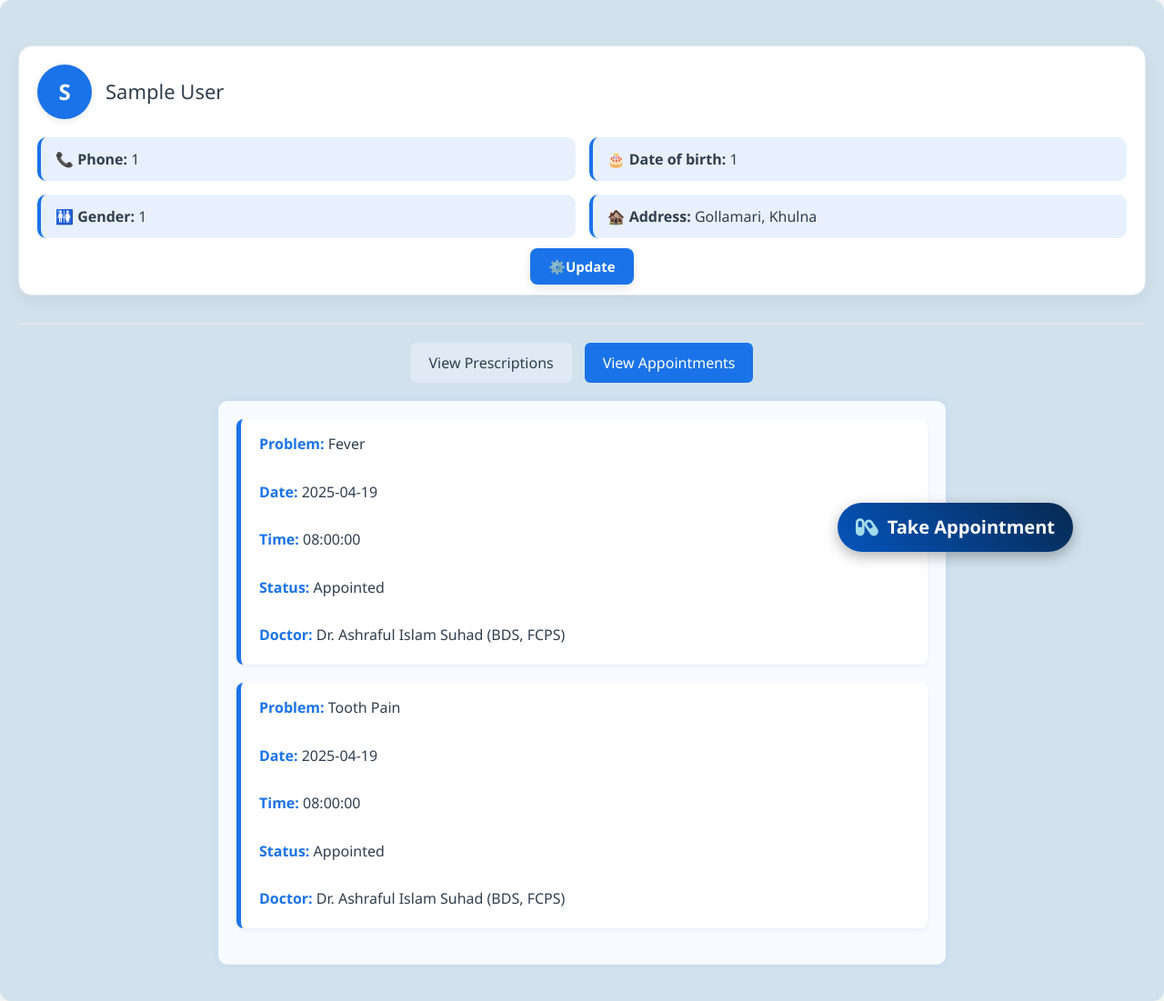
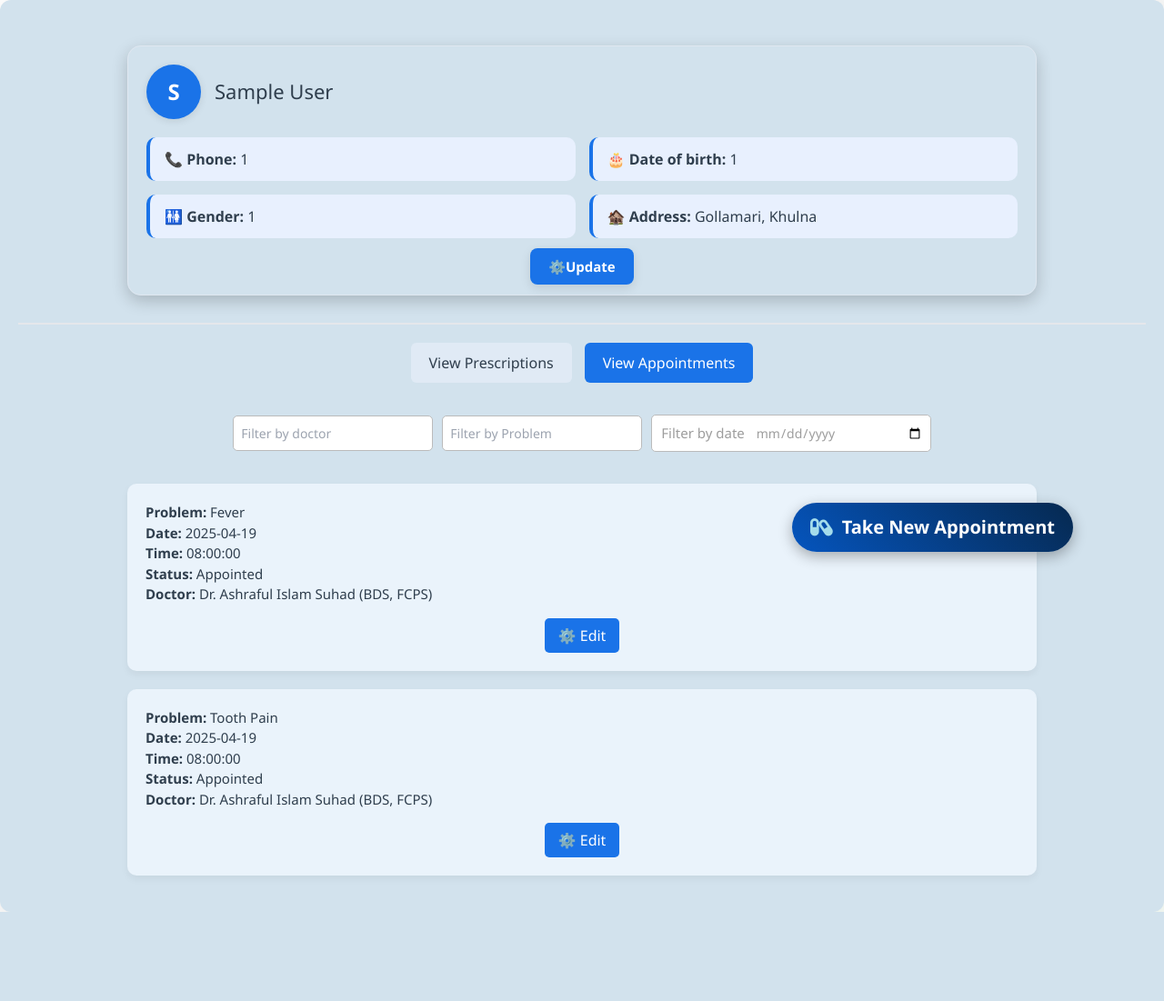
Before and after one commit to SaifulIslamReyad/PG_wamp, a PHP site: page /patient/dash.php in a window 1280 px wide, after a click on "View Appointments". Shown: the part 93-1194 px from the top of the page at 91% size. After the commit the page ends 1096 px from the top, so only its background shows below. Run offline with PHP 8.4, Linux system fonts and the light colour scheme; the visitor is signed in with stand-in values (Sample User, id 1); data comes from the database, SQL or seed files in the repository; data that the repository does not hold is empty; some libraries are stand-ins or nearby versions.

Commit message:
updated ui

```diff
--- a/patient/dash.css
+++ b/patient/dash.css
@@ -10,13 +10,18 @@ body {
     color: #2f3e4d;
 }
 
+
+
+
+
 .dashboard-card {
-    background-color: #ffffff;
+    max-width: 1000px;
+    /* background-color: #ffffff; */
     border: 1px solid #dfe7f0;
     border-radius: 15px;
     padding: 20px;
     margin: 30px auto;
-    box-shadow: 0 6px 18px rgba(0, 0, 0, 0.06);
+    box-shadow: 0 6px 18px rgba(0, 0, 0, 0.2);
 }
 
 .dashboard-header {
@@ -168,9 +173,9 @@ tbody tr:hover {
 }
 
 .prescription-card h3 {
-    font-size: 1.2rem;
+    font-size: 1.7rem;
     color: #1a73e8;
-    margin-bottom: 10px;
+    margin-bottom: 5px;
 }
 
 .prescription-card p {
@@ -199,46 +204,11 @@ tbody tr:hover {
     background-color: #f0f4fa;
 }
 
-/* Appointments */
-#appointments {
-    margin: 20px;
-    padding: 20px;
-    background-color: #f7faff;
-    border-radius: 10px;
-    box-shadow: 0 0 10px rgba(0, 123, 255, 0.1);
-    max-width: 800px;
-    margin-left: auto;
-    margin-right: auto;
-}
 
-.appointment-row {
-    background-color: #ffffff;
-    border-left: 5px solid #1a73e8;
-    margin-bottom: 20px;
-    padding: 15px 20px;
-    border-radius: 8px;
-    transition: all 0.3s ease-in-out;
-    box-shadow: 0 2px 5px rgba(0,0,0,0.05);
-}
 
-.appointment-row:hover {
-    background-color: #f0f8ff;
-    transform: scale(1.01);
-}
 
-.appointment-row span {
-    display: block;
-    margin-bottom: 6px;
-    color: #2f3e4d;
-    font-size: 16px;
-}
 
-.appointment-row span strong {
-    color: #1a73e8;
-    font-weight: 600;
-}
 
-/* Floating Appointment Button */
 .takeapp {
     position: fixed;
     bottom: 100px;
@@ -313,3 +283,79 @@ tbody tr:hover {
 .section.active {
     display: block;
 }
+
+
+.hide-btn {
+    background-color: #1a73e8;
+    color: white;
+    padding: 7px 15px;
+    border: none;
+    border-radius: 5px;
+    font-size: 16px;
+    cursor: pointer;
+}
+.hide-btn:hover {
+    background-color:  #10458a;
+}
+
+/* Center the button using flex */
+.button-container {
+    display: flex;
+    justify-content: center;
+    margin: 15px 0 0 0;
+}
+
+
+
+
+
+
+
+.filter-form {
+    display: flex;
+    flex-wrap: wrap;
+    justify-content: center;
+    align-items: center;
+    gap: 10px;
+    padding: 15px;
+    margin: 20px auto;
+    max-width: 800px;
+    /* background-color: #f8f9ff; */
+    /* border: 1px solid #ccc; */
+    border-radius: 10px;
+}
+
+.filter-form input.find {
+    padding: 8px 8px;
+    border: 1px solid #bbb;
+    border-radius: 5px;
+    min-width: 200px;
+    font-size: 14px;
+}
+
+.filter-form .hide-btn {
+    background-color: blue;
+    color: white;
+    padding: 8px 16px;
+    border: none;
+    border-radius: 6px;
+    cursor: pointer;
+    font-weight: bold;
+    transition: background-color 0.3s ease;
+}
+
+.filter-form .hide-btn:hover {
+    background-color: #0033cc;
+}
+
+.filter-form #filter_date{
+    border: 0px solid black;
+}
+
+.filter-form .input-group{
+    border: 1px solid #bbb;
+    border-radius: 5px;
+    color: #9d9d9d;
+    background-color: white;
+    padding-left: 10px;
+}
--- a/patient/dash.php
+++ b/patient/dash.php
@@ -62,9 +62,20 @@ $patient_id = $_SESSION['patient_id'];
         </div>
 
         <!-- Prescriptions Section -->
+
         <div id="prescriptions" class="section active">
+            <form class="filter-form" onsubmit="event.preventDefault(); filterPrescriptions();">
+
+                <input type="text" id="filter_doctor" class="find" placeholder="Filter by doctor" />
+                <input type="text" id="filter_problem" class="find" placeholder="Filter by CC" />
+                <div class="input-group">
+                    <label for="filter_date">Filter by date</label>
+                    <input type="date" id="filter_date" class="find" />
+                </div>
+                <!-- <button type="submit" class="hide-btn">🔍 Filter</button> -->
+            </form>
             <?php
-            $prescription_sql = "SELECT p.prescription_id, p.issued_date, d.doctor_name, d.qualification
+            $prescription_sql = "SELECT p.prescription_id, p.issued_date, p.cc, d.doctor_name, d.qualification
                                  FROM prescriptions p
                                  JOIN appointments a ON p.prescription_id = a.appointment_no
                                  JOIN doctors d ON a.doctor_id = d.doctor_id
@@ -97,6 +108,7 @@ $patient_id = $_SESSION['patient_id'];
                     'issued_date' => $prescription['issued_date'],
                     'doctor_name' => $prescription['doctor_name'],
                     'qualification' => $prescription['qualification'],
+                    'cc' => $prescription['cc'],
                     'medicines' => $medicines
                 ];
             }
@@ -104,7 +116,7 @@ $patient_id = $_SESSION['patient_id'];
             if (!empty($all_prescriptions)) {
                 foreach ($all_prescriptions as $prescription) {
                     echo '<div class="prescription-card">';
-                    // echo '<h3>Prescription ID: ' . htmlspecialchars($prescription['prescription_id']) . '</h3>';
+                    echo '<h3><strong>Chief Complaint:</strong>  ' . htmlspecialchars($prescription['cc']) . '</h3>';
                     echo '<p><strong>Issued Date:</strong> ' . htmlspecialchars($prescription['issued_date']) . '</p>';
                     echo '<p><strong>Doctor:</strong> ' . htmlspecialchars($prescription['doctor_name']) . ' (' . htmlspecialchars($prescription['qualification']) . ')</p>';
                     echo '<h4>Medicines:</h4>';
@@ -117,7 +129,11 @@ $patient_id = $_SESSION['patient_id'];
                     } else {
                         echo '<p>No medicines prescribed.</p>';
                     }
+                    echo '<div class="button-container">
+                            <button class="hide-btn">👀 Hide</button>
+                        </div>';
                     echo '</div>';
+
                 }
             } else {
                 echo '<p>No previous prescriptions found.</p>';
@@ -126,7 +142,19 @@ $patient_id = $_SESSION['patient_id'];
         </div>
 
         <!-- Appointments Section -->
+
+
         <div id="appointments" class="section">
+        <form class="filter-form" onsubmit="event.preventDefault(); filterPrescriptions();">
+
+                <input type="text" id="filter_doctor" class="find" placeholder="Filter by doctor" />
+                <input type="text" id="filter_problem" class="find" placeholder="Filter by Problem" />
+                <div class="input-group">
+                    <label for="filter_date">Filter by date</label>
+                    <input type="date" id="filter_date" class="find" />
+                </div>
+                <!-- <button type="submit" class="hide-btn">🔍 Filter</button> -->
+            </form>
             <?php
             $appt_sql = "SELECT a.appointment_no, a.problem, a.appointment_date, a.appointment_time, a.status, d.doctor_name, d.qualification
                          FROM appointments a
@@ -140,13 +168,18 @@ $patient_id = $_SESSION['patient_id'];
             $result = $stmt->get_result();
 
             while ($appointment = $result->fetch_assoc()) {
-                echo '<div class="appointment-row">';
+
+
+                echo '<div class="prescription-card">';
 
                 echo '<span><strong>Problem:</strong> ' . htmlspecialchars($appointment['problem']) . '</span><br>';
                 echo '<span><strong>Date:</strong> ' . htmlspecialchars($appointment['appointment_date']) . '</span><br>';
                 echo '<span><strong>Time:</strong> ' . htmlspecialchars($appointment['appointment_time']) . '</span><br>';
                 echo '<span><strong>Status:</strong> ' . htmlspecialchars($appointment['status']) . '</span><br>';
                 echo '<span><strong>Doctor:</strong> ' . htmlspecialchars($appointment['doctor_name']) . ' (' . htmlspecialchars($appointment['qualification']) . ')</span>';
+                echo '<div class="button-container">
+                            <button class="hide-btn">⚙️ Edit</button>
+                        </div>';
                 echo '</div>';
             }
             ?>
@@ -155,7 +188,7 @@ $patient_id = $_SESSION['patient_id'];
         <!-- Take Appointment Button -->
         <div class="takeapp">
             <a href="appointment/form.php?patient_id=<?php echo $patient_id; ?>">
-                <i class="fas fa-capsules icon"></i> Take Appointment
+                <i class="fas fa-capsules icon"></i> Take New Appointment
             </a>
         </div>
 
```
Also changed, not shown: 1/dashboard.php (+38 -10 lines), css/dashboard.css (+46 -1 lines), index.php (+4 -4 lines), 1/dashboard.js (line endings or trailing spaces).
